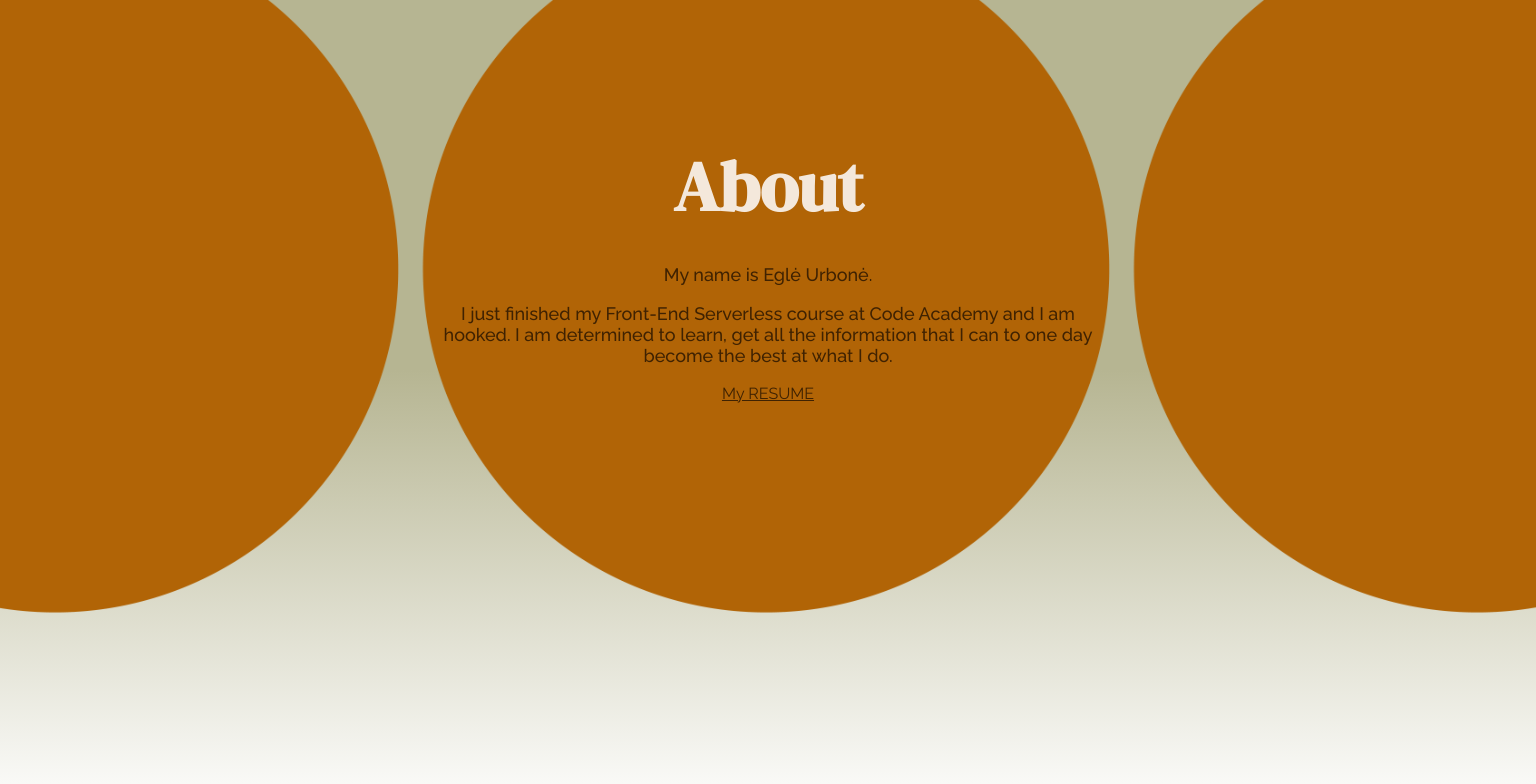
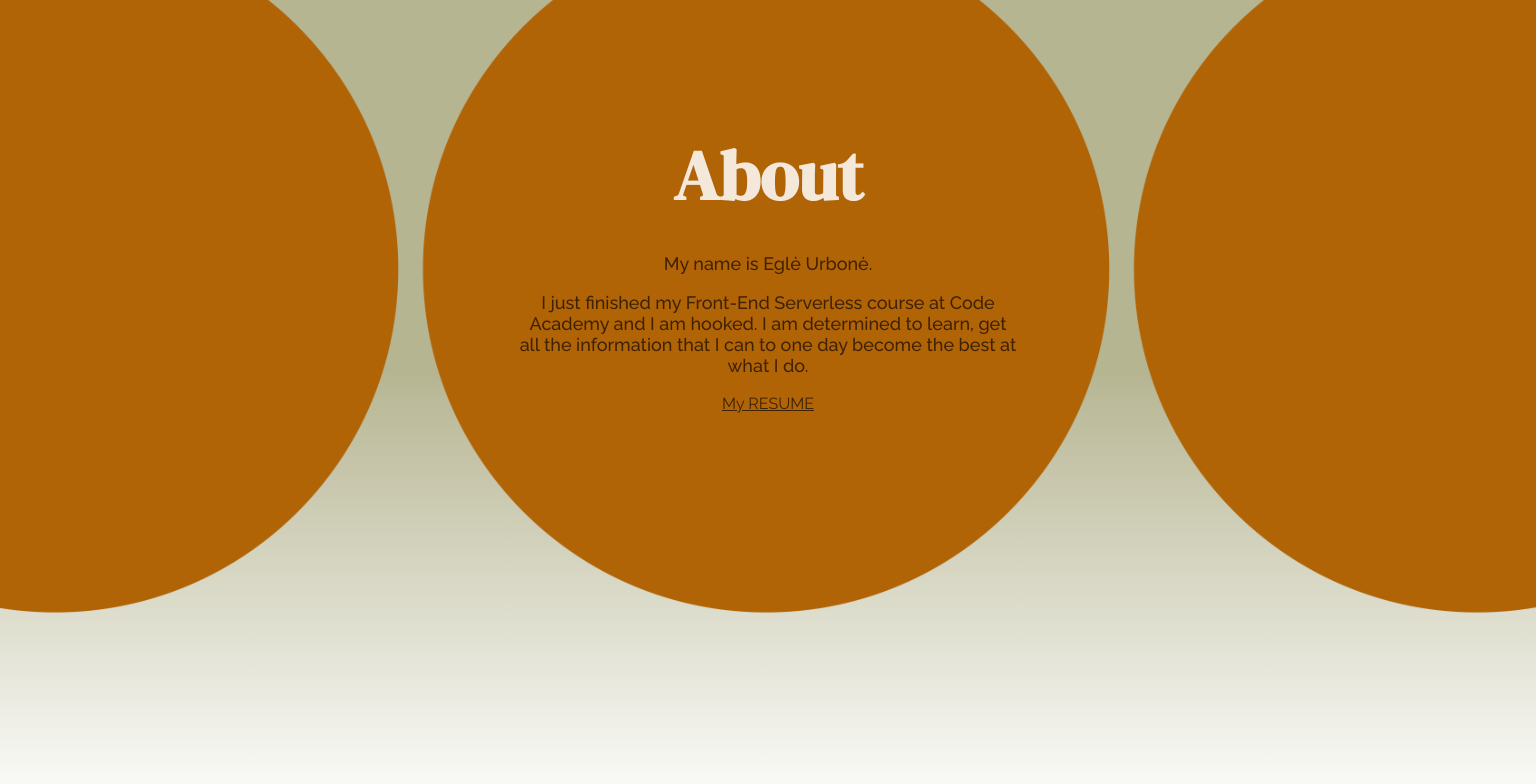
Before and after one commit to EgleUrbone/Mano_portfolio, a React (Vite) app: page / in a window 1536 px wide. Shown: the part 880-1664 px from the top of the page. Built offline with nearby package versions, Linux system fonts and the light colour scheme.

Commit message:
About responsive

```diff
--- a/src/components/pages/About.module.css
+++ b/src/components/pages/About.module.css
@@ -54,9 +54,10 @@
 
 @media screen and (min-width: 768px) {
   .aboutTextCont {
-    width: 70%;
+    width: 500px;
     margin-left: auto;
     margin-right: auto;
+    padding: 0;
   }
 }
 
@@ -66,24 +67,12 @@
     margin-bottom: 70px;
   }
 
-  .aboutTextCont {
-    padding-left: 60px;
-    padding-right: 60px;
-  }
-
   .aboutTitle {
     font-size: 60px;
   }
 
   .aboutText {
     font-size: 18px;
-  }
-}
-
-@media screen and (min-width: 1224px) {
-  .aboutTextCont {
-    padding-left: 160px;
-    padding-right: 160px;
   }
 }
 
@@ -99,10 +88,7 @@
     margin-bottom: 200px;
   }
 
-  .aboutTextCont {
-    padding-left: 200px;
-    padding-right: 200px;
-  }
+
 
   .aboutTitle {
     font-size: 70px;
```
